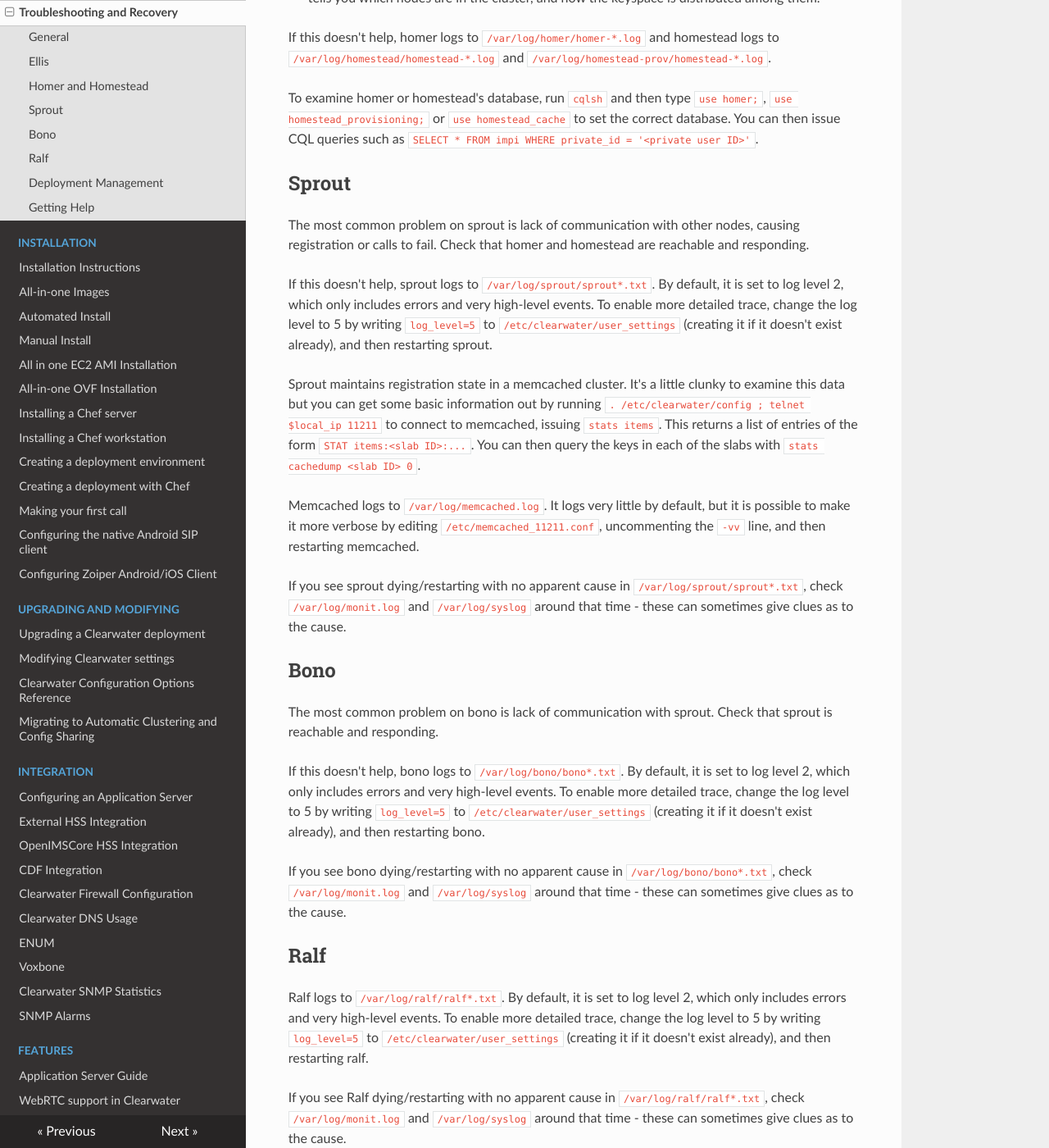
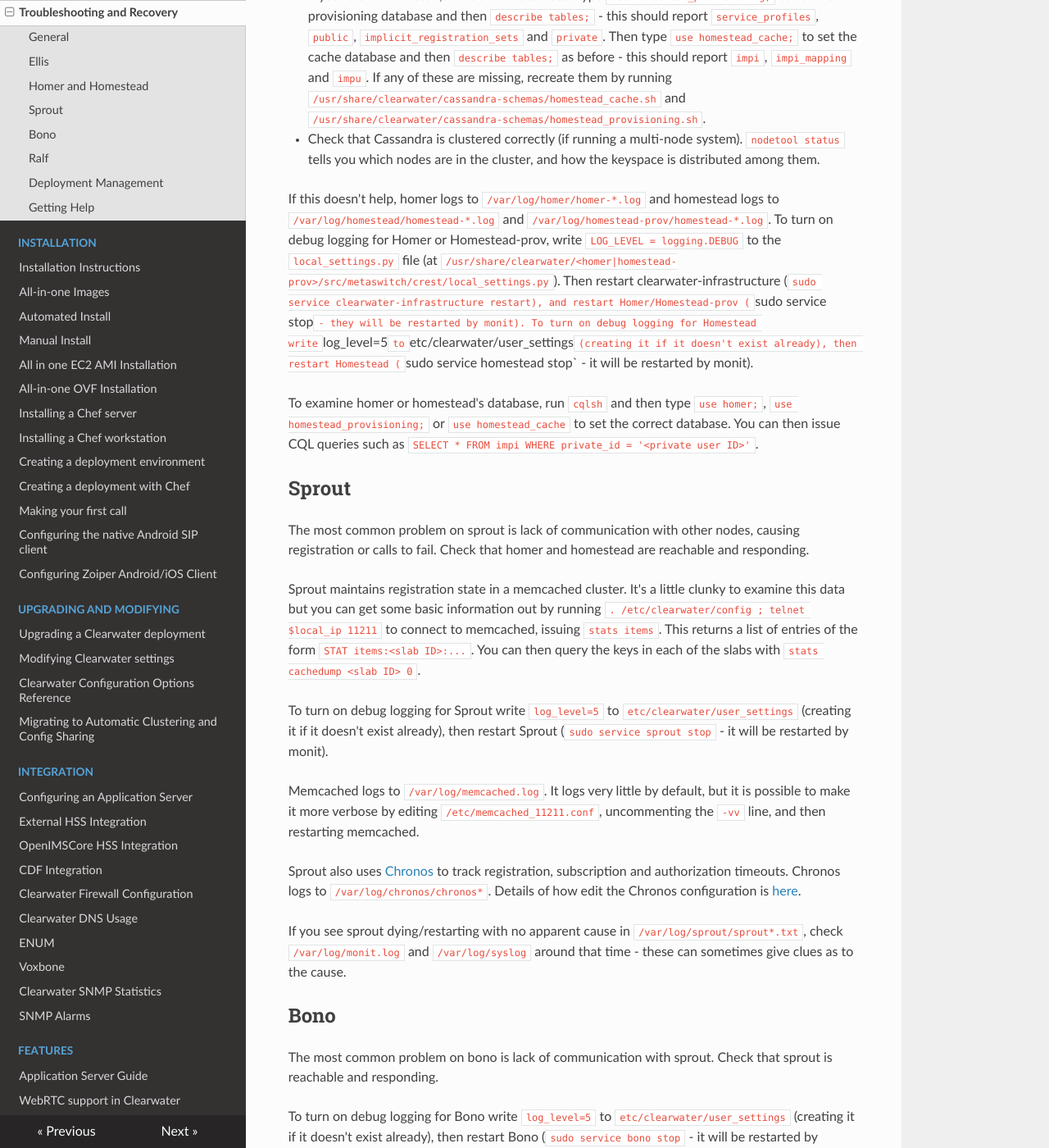
Before and after one commit to Metaswitch/clearwater-readthedocs, an MkDocs documentation site: the page built from docs/Troubleshooting_and_Recovery.md, in a window 1280 px wide and 1400 px high, scrolled down 1516 px. Shown: the whole window at 82% size. Built offline with MkDocs 1.6.1, drawn with Linux system fonts in a browser that asks for light colours; nearby versions of some CDN libraries; old or Windows-style settings are respelled for this version of MkDocs; some of the changed text lies outside the part shown.

Commit message:
Add debug logging info

```diff
--- a/docs/Troubleshooting_and_Recovery.md
+++ b/docs/Troubleshooting_and_Recovery.md
@@ -8,6 +8,8 @@ This document describes how to troubleshoot some common problems, and associated
 
 *  The [Clearwater diagnostics monitor](https://github.com/Metaswitch/clearwater-infrastructure/blob/master/clearwater-diags-monitor.md) detects crashes in native clearwater processes (bono, sprout and homestead) and captures a diagnostics bundle containing a core file (among other useful information).  A diagnostics bundle can also be created by running a command line script.
 
+*  By default each component logs to `/var/log/<service>/`, at log level 2 (which only includes errors and very high level events). To see more detailed logs you can enable debug logging for the components; details for how to do this for each component are below. Note that if you want to run stress through your deployment, you should revert the log levels back to the default level.
+
 ## Ellis
 
 The most common problem from ellis is it reporting "Failed to update server".  This can happen for several reasons.
@@ -15,6 +17,8 @@ The most common problem from ellis is it reporting "Failed to update server".  T
 *   If ellis reports "Failed to update server" when allocating a new number (either after an explicit request or as part of creating a whole new account), check that ellis has free numbers to allocate.  The [create_numbers.py script](Manual_Install/#ellis) is safe to re-run, to ensure that numbers have been allocated.
 
 *   Check the `/var/log/ellis/ellis-*.log` files.  If these indicate that a timeout occurred communicating with homer or homestead, check that the DNS entries for homer and homestead exist and are configured correctly.  If these are already correct, check homer or homestead to see if they are behaving incorrectly.
+
+*  To turn on debug logging for Ellis, write `LOG_LEVEL = logging.DEBUG` to the `local_settings.py` file (at `/usr/share/clearwater/ellis/src/metaswitch/ellis/local_settings.py`). Then restart clearwater-infrastructure (`sudo service clearwater-infrastructure restart), and restart Ellis (`sudo service ellis stop` - it will be restarted by monit).
 
 To examine ellis' database, run `mysql` (as root), then type `use ellis;` to set the correct database.  You can then issue standard SQL queries on the users and numbers tables, e.g. `SELECT * FROM users WHERE email = '<email address>'`.
 
@@ -32,7 +36,7 @@ The most common problem on homer and homestead is failing to read or write to th
 
 *   Check that Cassandra is clustered correctly (if running a multi-node system).  `nodetool status` tells you which nodes are in the cluster, and how the keyspace is distributed among them.
 
-If this doesn't help, homer logs to `/var/log/homer/homer-*.log` and homestead logs to `/var/log/homestead/homestead-*.log` and `/var/log/homestead-prov/homestead-*.log`.
+If this doesn't help, homer logs to `/var/log/homer/homer-*.log` and homestead logs to `/var/log/homestead/homestead-*.log` and `/var/log/homestead-prov/homestead-*.log`. To turn on debug logging for Homer or Homestead-prov, write `LOG_LEVEL = logging.DEBUG` to the `local_settings.py` file (at `/usr/share/clearwater/<homer|homestead-prov>/src/metaswitch/crest/local_settings.py`). Then restart clearwater-infrastructure (`sudo service clearwater-infrastructure restart), and restart Homer/Homestead-prov (`sudo service <homer|homestead-prov> stop` - they will be restarted by monit). To turn on debug logging for Homestead write `log_level=5` to `etc/clearwater/user_settings` (creating it if it doesn't exist already), then restart Homestead (`sudo service homestead stop` - it will be restarted by monit).
 
 To examine homer or homestead's database, run `cqlsh` and then type `use homer;`, `use homestead_provisioning;` or `use homestead_cache` to set the correct database.  You can then issue CQL queries such as `SELECT * FROM impi WHERE private_id = '<private user ID>'`.
 
@@ -40,11 +44,13 @@ To examine homer or homestead's database, run `cqlsh` and then type `use homer;`
 
 The most common problem on sprout is lack of communication with other nodes, causing registration or calls to fail.  Check that homer and homestead are reachable and responding.
 
-If this doesn't help, sprout logs to `/var/log/sprout/sprout*.txt`.  By default, it is set to log level 2, which only includes errors and very high-level events.  To enable more detailed trace, change the log level to 5 by writing `log_level=5` to `/etc/clearwater/user_settings` (creating it if it doesn't exist already), and then restarting sprout.
-
 Sprout maintains registration state in a memcached cluster.  It's a little clunky to examine this data but you can get some basic information out by running `. /etc/clearwater/config ; telnet $local_ip 11211` to connect to memcached, issuing `stats items`.  This returns a list of entries of the form `STAT items:<slab ID>:...`.  You can then query the keys in each of the slabs with `stats cachedump <slab ID> 0`.
 
+To turn on debug logging for Sprout write `log_level=5` to `etc/clearwater/user_settings` (creating it if it doesn't exist already), then restart Sprout (`sudo service sprout stop` - it will be restarted by monit).
+
 Memcached logs to `/var/log/memcached.log`. It logs very little by default, but it is possible to make it more verbose by editing `/etc/memcached_11211.conf`, uncommenting the `-vv` line, and then restarting memcached.
+
+Sprout also uses [Chronos](https://github.com/Metaswitch/chronos) to track registration, subscription and authorization timeouts. Chronos logs to `/var/log/chronos/chronos*`. Details of how edit the Chronos configuration is [here](https://github.com/Metaswitch/chronos/blob/dev/doc/configuration.md).
 
 If you see sprout dying/restarting with no apparent cause in `/var/log/sprout/sprout*.txt`, check `/var/log/monit.log` and `/var/log/syslog` around that time - these can sometimes give clues as to the cause.
 
@@ -52,13 +58,15 @@ If you see sprout dying/restarting with no apparent cause in `/var/log/sprout/sp
 
 The most common problem on bono is lack of communication with sprout.  Check that sprout is reachable and responding.
 
-If this doesn't help, bono logs to `/var/log/bono/bono*.txt`.  By default, it is set to log level 2, which only includes errors and very high-level events.  To enable more detailed trace, change the log level to 5 by writing `log_level=5` to `/etc/clearwater/user_settings` (creating it if it doesn't exist already), and then restarting bono.
+To turn on debug logging for Bono write `log_level=5` to `etc/clearwater/user_settings` (creating it if it doesn't exist already), then restart Bono (`sudo service bono stop` - it will be restarted by monit).
 
 If you see bono dying/restarting with no apparent cause in `/var/log/bono/bono*.txt`, check `/var/log/monit.log` and `/var/log/syslog` around that time - these can sometimes give clues as to the cause.
 
 ## Ralf
 
-Ralf logs to `/var/log/ralf/ralf*.txt`.  By default, it is set to log level 2, which only includes errors and very high-level events.  To enable more detailed trace, change the log level to 5 by writing `log_level=5` to `/etc/clearwater/user_settings` (creating it if it doesn't exist already), and then restarting ralf.
+To turn on debug logging for Ralf write `log_level=5` to `etc/clearwater/user_settings` (creating it if it doesn't exist already), then restart Ralf (`sudo service ralf stop` - it will be restarted by monit).
+
+Ralf also uses [Chronos](https://github.com/Metaswitch/chronos) to track call timeouts. Chronos logs to `/var/log/chronos/chronos*`. Details of how edit the Chronos configuration is [here](https://github.com/Metaswitch/chronos/blob/dev/doc/configuration.md).
 
 If you see Ralf dying/restarting with no apparent cause in `/var/log/ralf/ralf*.txt`, check `/var/log/monit.log` and `/var/log/syslog` around that time - these can sometimes give clues as to the cause.
 
```
